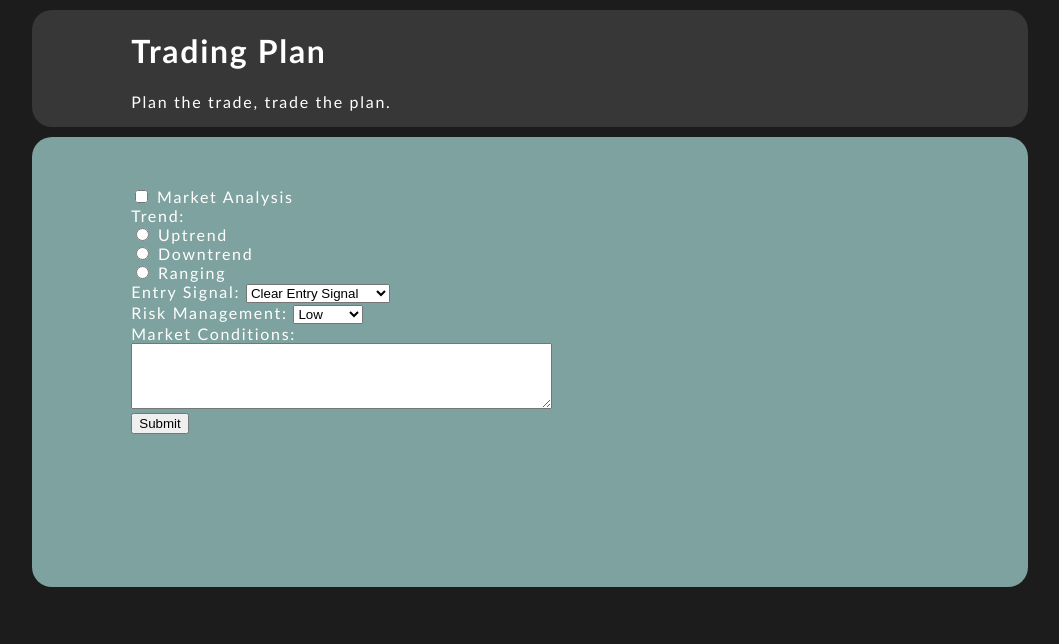
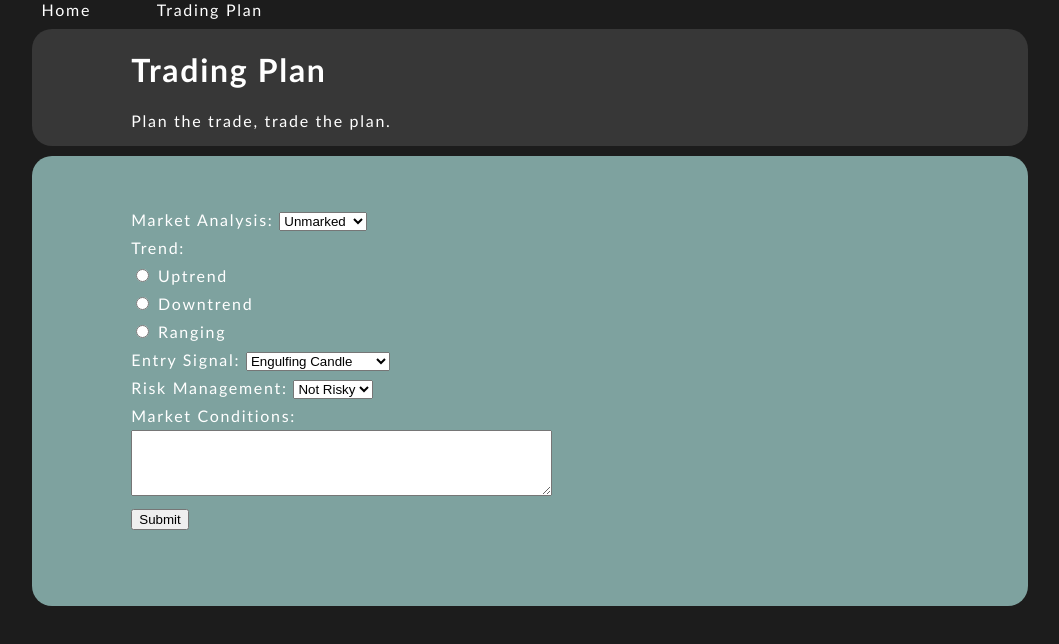
Before and after one commit to shawnconboy/tradingJournal, a plain HTML site: page tradingPlan.html in a window 1280 px wide. Shown: the whole page, without its empty margins (110-1169 px from the left). Drawn offline with Linux system fonts and the light colour scheme.

Commit message:
add header

```diff
--- a/style.css
+++ b/style.css
@@ -7,6 +7,11 @@ body {
     background-color: rgb(28, 28, 28);
     font-family: 'Trebuchet MS', 'Lucida Sans Unicode', 'Lucida Grande', 'Lucida Sans', Arial, sans-serif;
     letter-spacing: 1.7px;
+}
+
+header>a {
+    margin: 10px 10px;
+    padding: 0px 20px;
 }
 
 a {
@@ -24,6 +29,9 @@ ul {
     padding: 0;
 }
 
+form {
+    line-height: 28px;
+}
 .container {
     padding: 10px 20px;
     /* border: inset 10px black; */
--- a/tradingPlan.html
+++ b/tradingPlan.html
@@ -9,6 +9,10 @@
 </head>
 <body>
 
+    <header>
+        <a href="index.html">Home</a>
+        <a href="tradingPlan.html">Trading Plan</a>
+    </header>
 
     <div class="container">
         <div class="one">
@@ -20,10 +24,15 @@
         </div>
 
         <div class="two">
-            <form action="submit_trade.php" method="post">
+            <form action="#" method="post">
 
-                <input type="checkbox" id="marketAnalysis" name="marketAnalysis">
-                <label for="marketAnalysis">Market Analysis</label><br>
+
+                <label for="marketAnalysis">Market Analysis:</label>
+                <select id="marketAnalysis" name="marketAnalysis">
+                    <option value="unmarked" selected>Unmarked</option>
+                    <option value="marked">Marked Up</option>
+                </select><br>
+
 
                 <label for="trend">Trend:</label><br>
                 <input type="radio" id="uptrend" name="trend" value="uptrend">
@@ -35,7 +44,7 @@
 
                <label for="entrySignal">Entry Signal:</label>
                 <select id="entrySignal" name="entrySignal">
-                    <option value="clear">Clear Entry Signal</option>
+                    <option value="clear">Engulfing Candle</option>
                     <option value="unclear">Unclear Entry Signal</option>
                 </select><br>
 
@@ -44,9 +53,8 @@
 
                 <label for="riskManagement">Risk Management:</label>
                 <select id="riskManagement" name="riskManagement">
-                    <option value="low">Low</option>
-                    <option value="medium">Medium</option>
-                    <option value="high">High</option>
+                    <option value="medium" selected>Not Risky</option>
+                    <option value="low">Risky</option>
                 </select><br>
 
                 <label for="marketConditions">Market Conditions:</label><br>
```
Also changed, not shown: index.html (+6 -0 lines).
